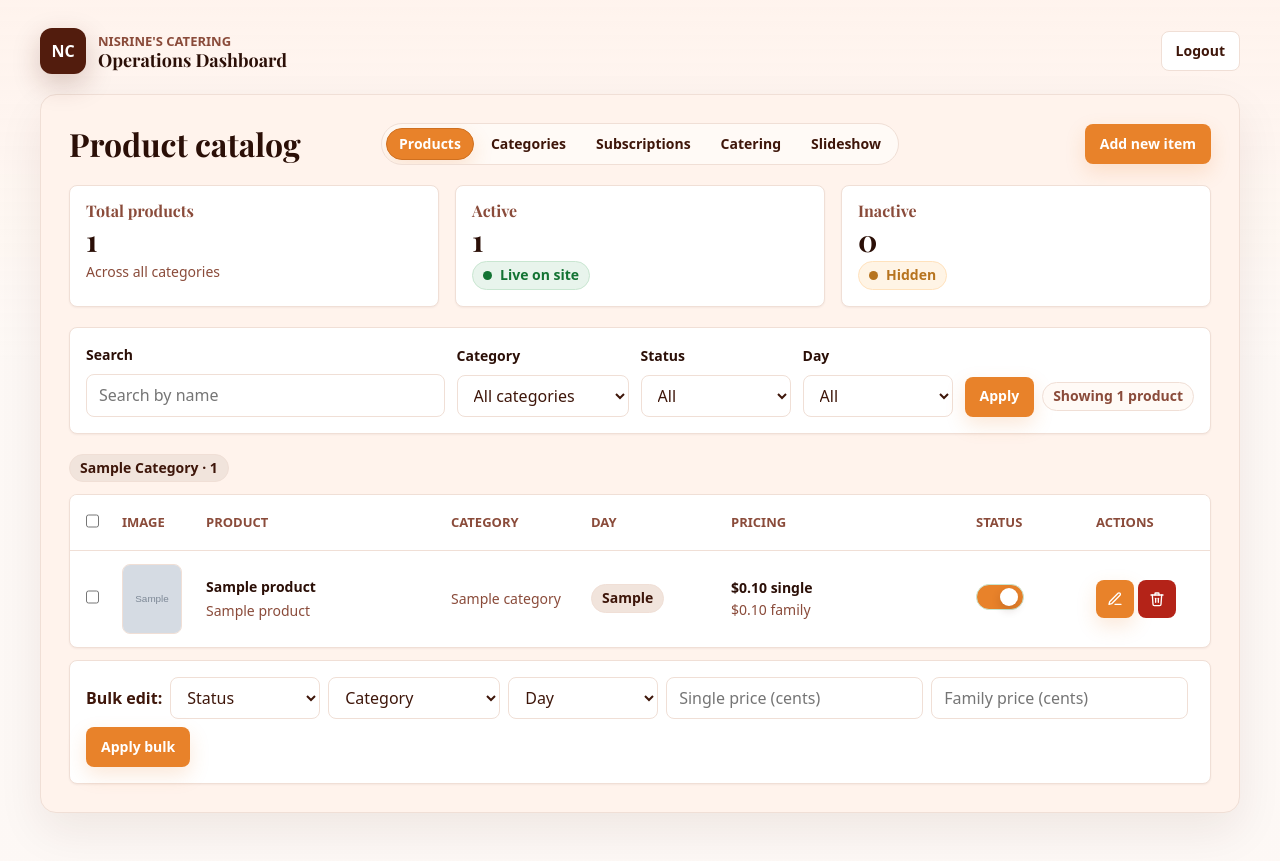
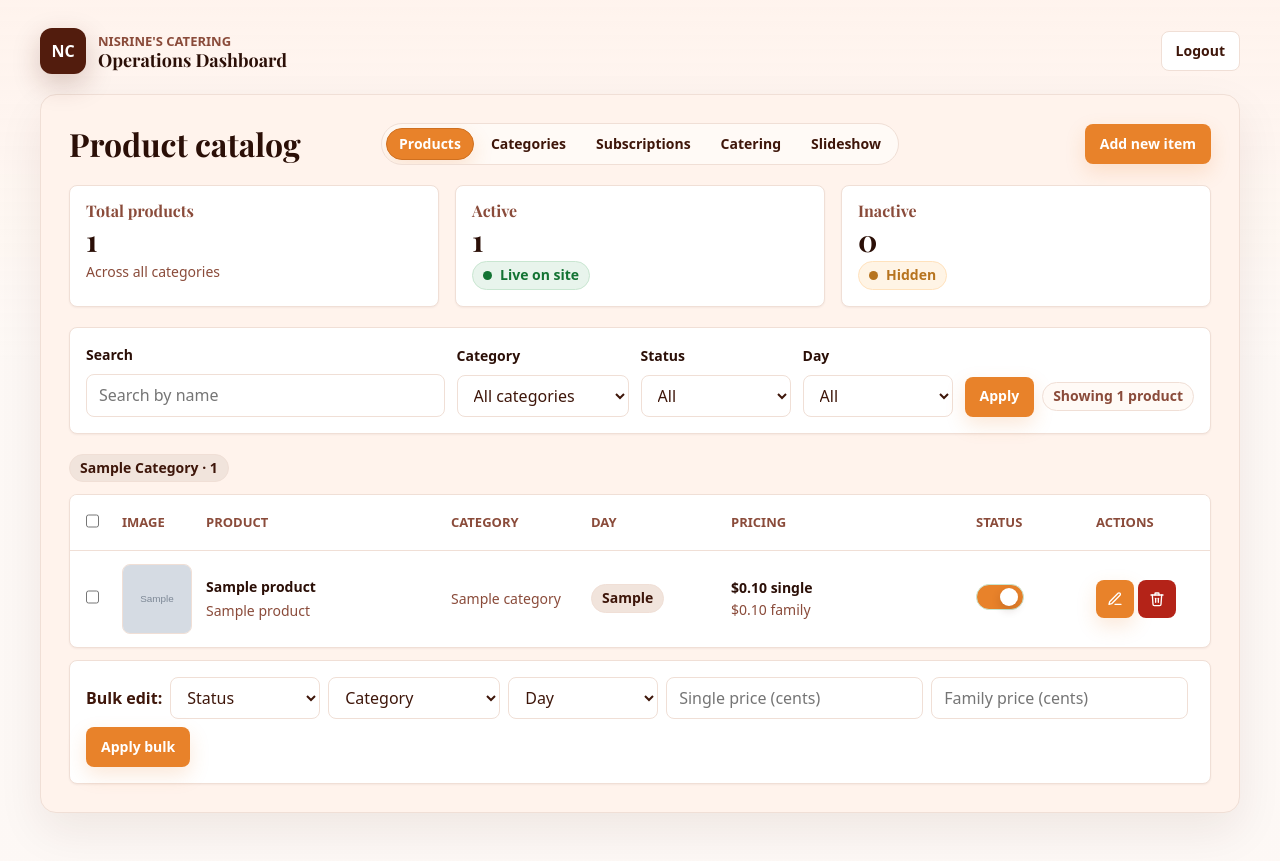
Before and after one commit to Muno7/nisrines_catering, a Flask app: page /admin/products in a window 1280 px wide. Run offline with Flask 3, Linux system fonts and the light colour scheme; a user stored in the database is signed in; tables that the repository leaves empty hold one stand-in row (values such as "Sample post"); grey boxes marked "Sample" are stand-in pictures.

Commit message:
standardize thumb dimensions using CSS variables for consistency

```diff
--- a/backend/app/static/css/components/media.css
+++ b/backend/app/static/css/components/media.css
@@ -1,15 +1,22 @@
 .thumb {
-  width: 64px;
-  height: 64px;
+  --thumb-size: 64px;
+
+  display: block;
+  width: var(--thumb-size);
+  height: var(--thumb-size);
+  min-width: var(--thumb-size);
+  max-width: var(--thumb-size);
+  flex: 0 0 var(--thumb-size);
+  aspect-ratio: 1 / 1;
   object-fit: cover;
+  overflow: hidden;
   border-radius: var(--radius-md);
   border: 1px solid var(--color-border);
   background: var(--color-surface-warm);
 }
 
 .thumb--table {
-  width: 70px;
-  height: 70px;
+  --thumb-size: 70px;
 }
 
 .thumb-placeholder {
```
